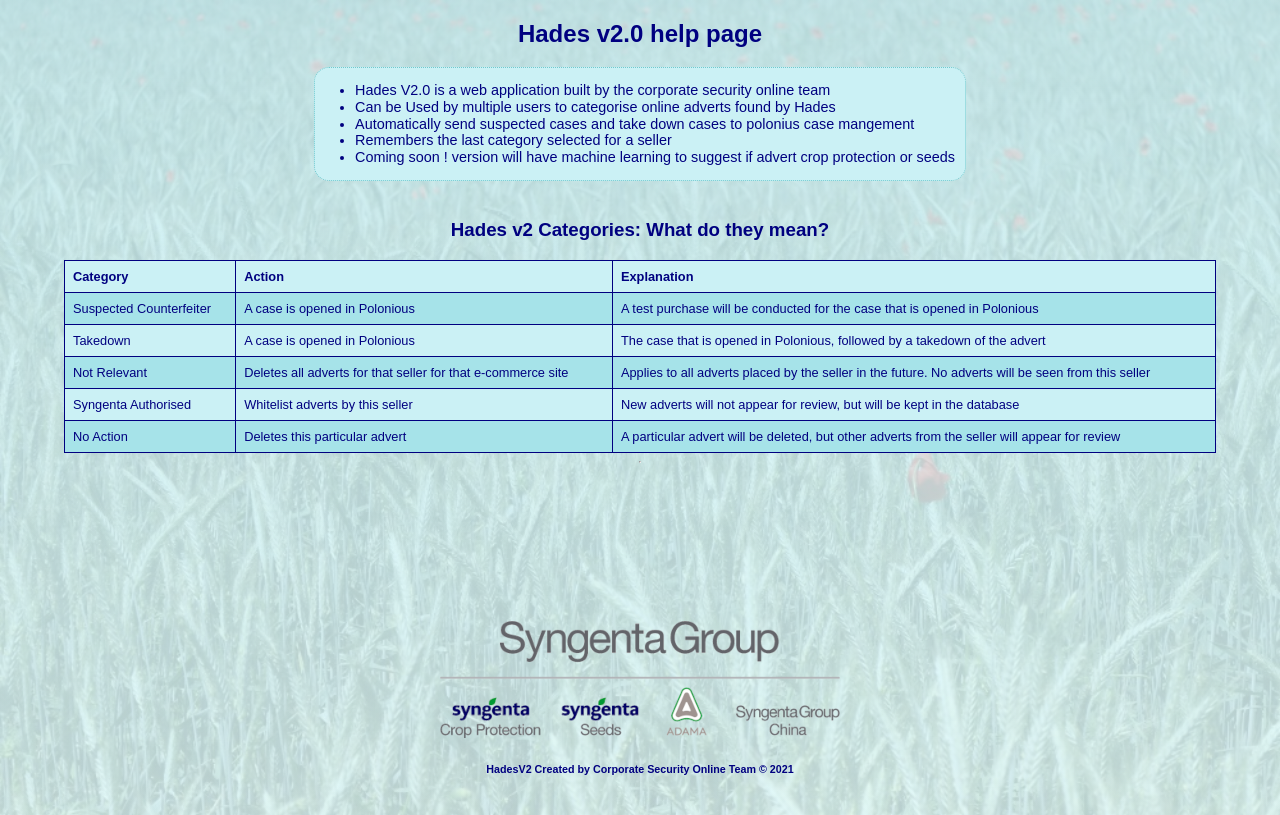
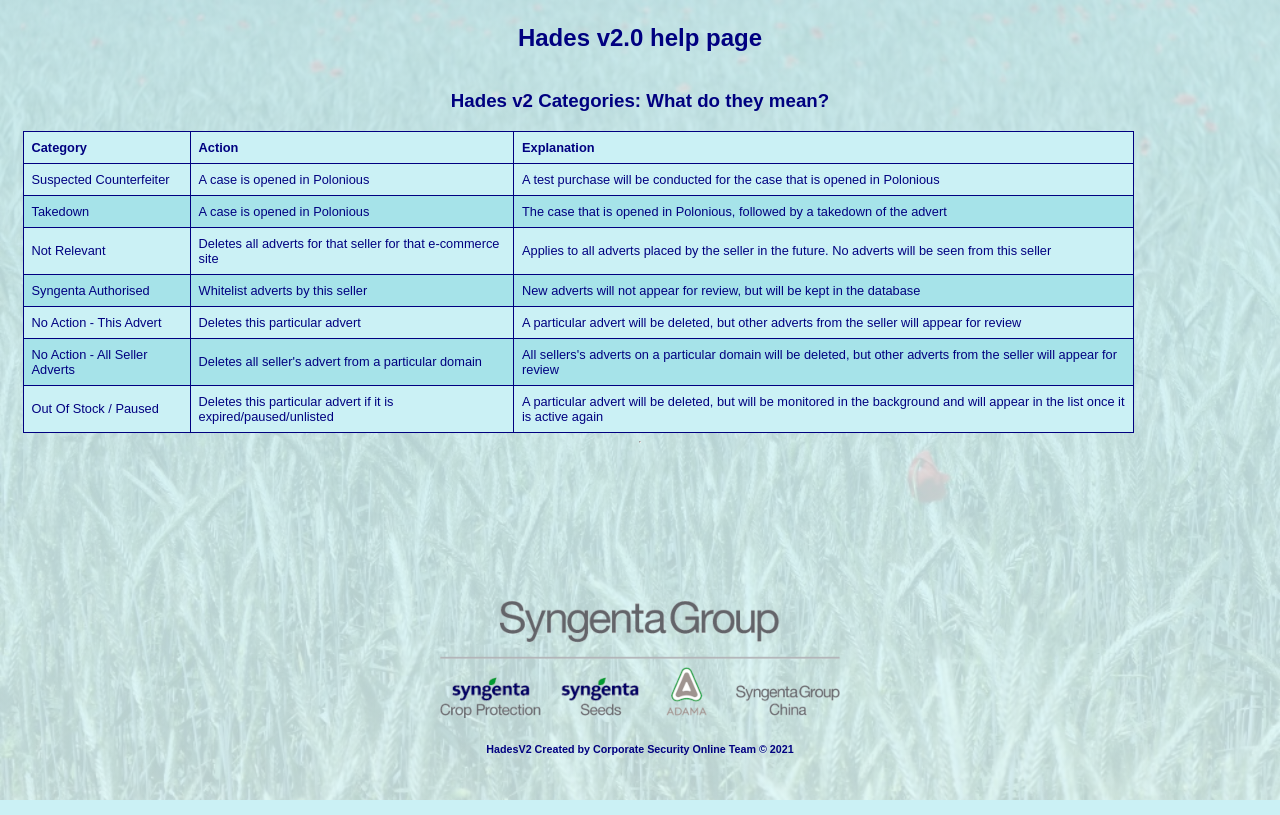
Before and after one commit to Faustas55/g, a Python web app: template templates/help.html in a window 1280 px wide. Shown: the part 38-853 px from the top of the page. Run offline with Jinja, Linux system fonts and the light colour scheme; the template is opened without the code that fills it, so the values that code supplies are empty.

Commit message:
Update help.html

```diff
--- a/templates/help.html
+++ b/templates/help.html
@@ -6,31 +6,32 @@ Hades Help
 
 <h2>Hades v2.0 help page</h2>
 
-<div class=help>
-
-  <ul>
-  <li>Hades V2.0 is a web application built by the corporate security online team</li>
-  <li>Can be Used by multiple users to categorise online adverts found by Hades </li>
-  <li>Automatically send suspected cases and take down cases to polonius case mangement </li>
-  <li>Remembers the last category selected for a seller </li>
-  <li>Coming soon ! version will have machine learning to suggest if advert crop protection or seeds </li>
-  </ul>
-
-
-</div>
-
-
 
 
 
   <h3>Hades v2 Categories: What do they mean?</h3>
-
-<table >
+<div class='help-table'>
+<table id="grid-basic" class="table table-condensed table-hover table-striped bootgrid-table">
+  <thead>
     <tr>
-    <th>Category</th>
-    <th>Action</th>
-    <th>Explanation</th>
+      <th data-column-id="Category">
+          <a class="column-header-anchor sortable">
+              <span class="text">Category</span><span class="icon fa"></span>
+          </a>
+      </th>
+      <th data-column-id="Action">
+            <a class="column-header-anchor sortable">
+                <span class="text">Action</span><span class="icon fa"></span>
+            </a>
+        </th>
+        <th data-column-id="Explanation">
+          <a class="column-header-anchor sortable">
+              <span class="text">Explanation</span><span class="icon fa fa-sort-desc"></span>
+          </a>
+      </th>
     </tr>
+</thead>
+<tbody>
     <tr>
       <td>Suspected Counterfeiter</td>
       <td>A case is opened in Polonious</td>
@@ -52,11 +53,22 @@ Hades Help
       <td>New adverts will not appear for review, but will be kept in the database</td>
     </tr>
   <tr>
-    <td>No Action</td>
+      <td>No Action - This Advert</td>
       <td>Deletes this particular advert</td>
       <td>A particular advert will be deleted, but other adverts from the seller will appear for review</td>
     </tr>
+    <tr>
+      <td>No Action - All Seller Adverts</td>
+      <td>Deletes all seller's advert from a particular domain</td>
+      <td>All sellers's adverts on a particular domain will be deleted, but other adverts from the seller will appear for review</td>
+    </tr>
+    <tr>
+      <td>Out Of Stock / Paused</td>
+      <td>Deletes this particular advert if it is expired/paused/unlisted</td>
+      <td>A particular advert will be deleted, but will be monitored in the background and will appear in the list once it is active again</td>
+    </tr>
+</tbody>
 </table>
-
+</div>
 
 {% endblock %}
```
Lines whose indentation alone changed are shown as unchanged.
